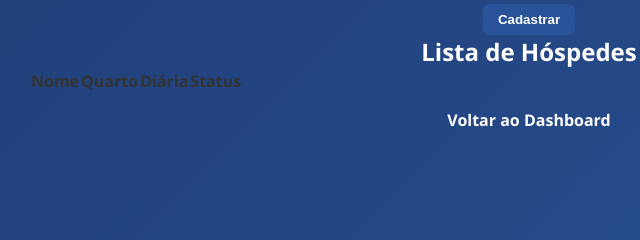
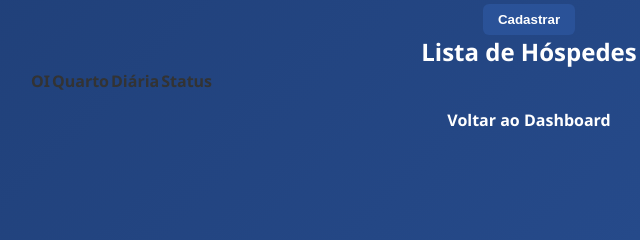
Before and after one commit to MikhaelPaz/sistema-hotel, a website: page public/cadastro.html in a window 1280 px wide. Shown: the part 328-568 px from the top of the page, 111-751 px from the left. Drawn offline with Linux system fonts and the light colour scheme; no server answers.

Commit message:
nome - oi

```diff
--- a/public/cadastro.html
+++ b/public/cadastro.html
@@ -20,7 +20,7 @@
 <table>
     <thead>
         <tr>
-            <th>Nome</th>
+            <th>OI</th>
             <th>Quarto</th>
             <th>Diária</th>
             <th>Status</th>
```
